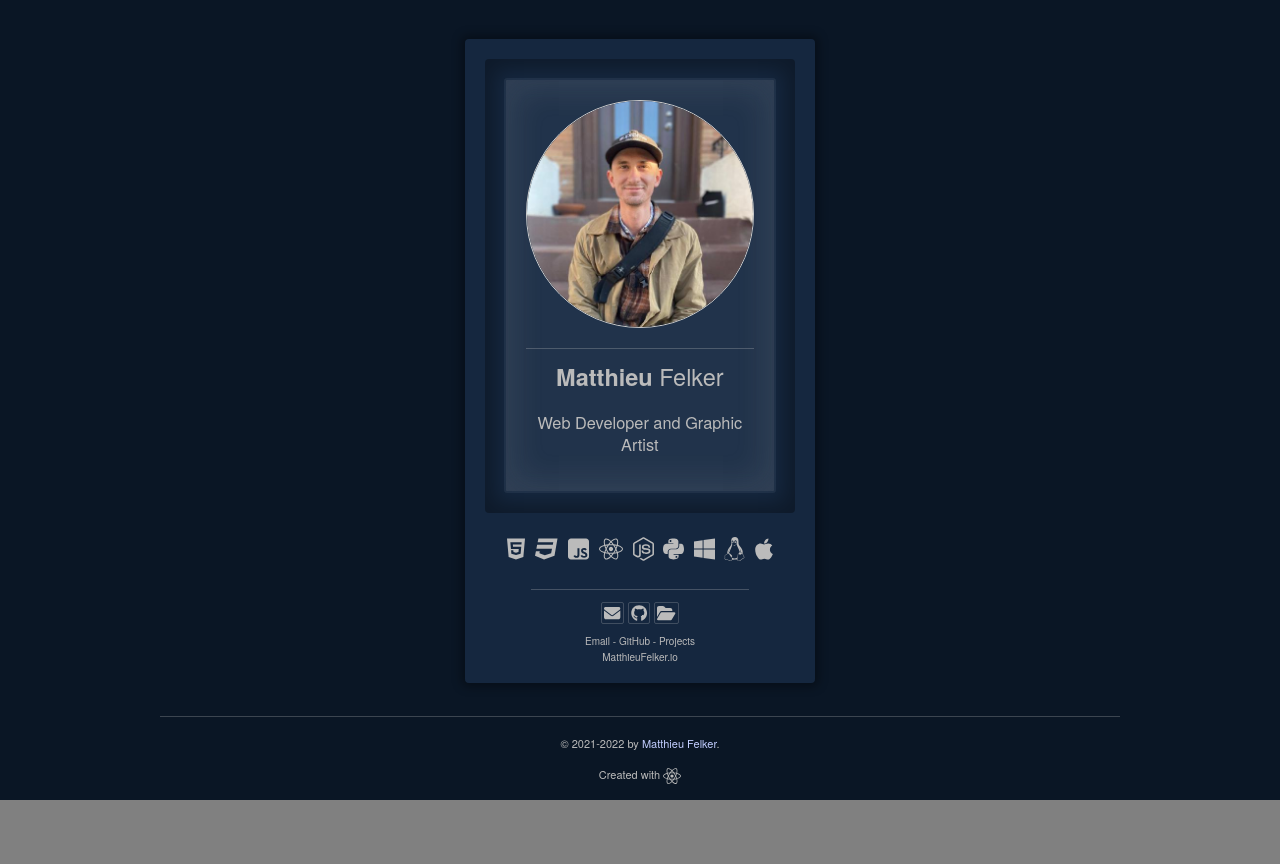
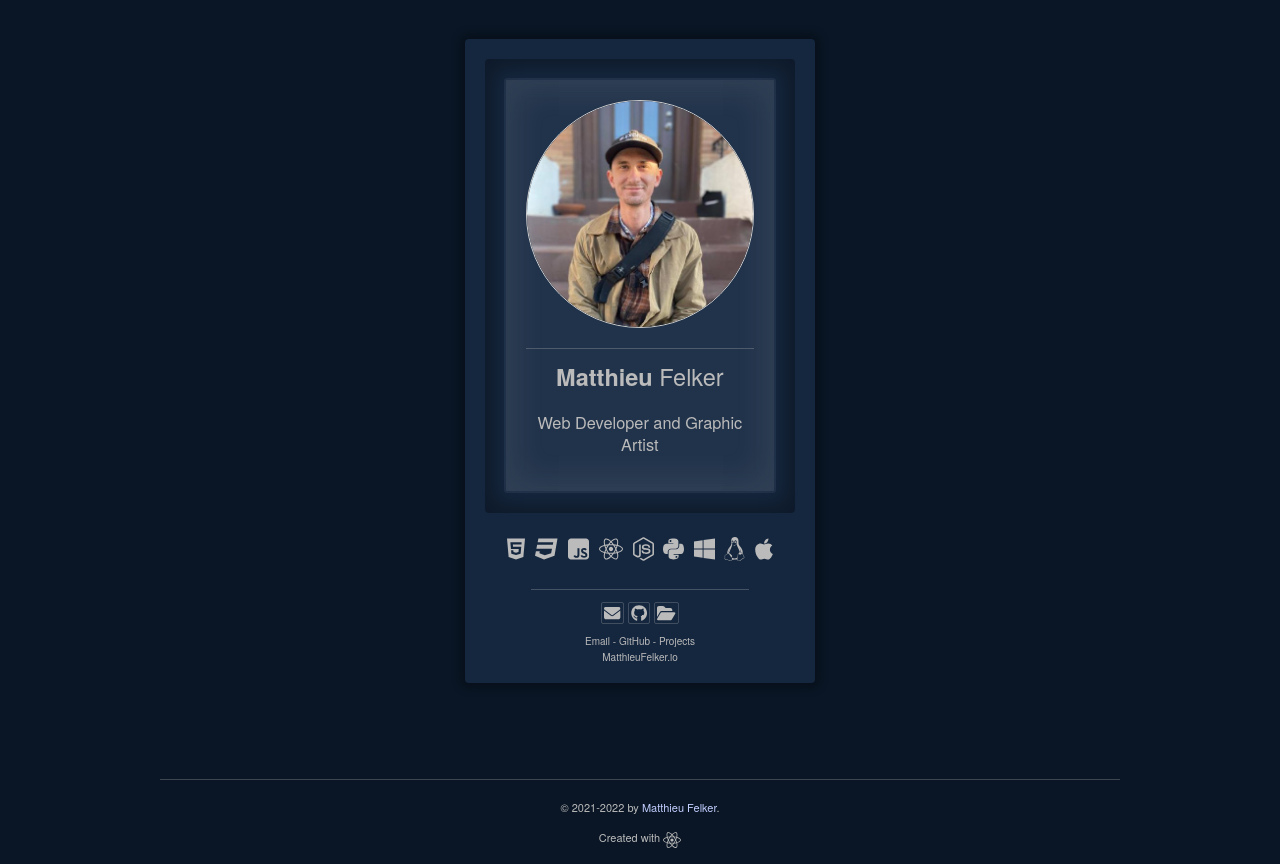
Before and after one commit to Matthieu-ui/mf-io, a React (Create React App) app in the folder mfio/: page / in a window 1280 px wide. Before the commit the page ends 800 px from the top, so only its background shows below. Built offline with nearby package versions, Linux system fonts and the light colour scheme.

Commit message:
build app

```diff
--- a/mfio/src/App.js
+++ b/mfio/src/App.js
@@ -7,6 +7,7 @@ function App() {
   return (
     <div className="App">
       <body>
+        <main>
         <div className="container">
           <div className="row">
             <div className="one-half column">
@@ -21,6 +22,7 @@ function App() {
             </div>
           </div>
         </div>
+        </main>
       </body>
     </div>
   );
--- a/mfio/src/css/skeleton.css
+++ b/mfio/src/css/skeleton.css
@@ -26,7 +26,9 @@
 
 /* Grid
 –––––––––––––––––––––––––––––––––––––––––––––––––– */
-
+main{
+  height: 108vh;
+}
 .mfio-card {
   color: #bbb;
   background-color: #15273f;
@@ -120,6 +122,7 @@
   color: #bbb;
   right: 0;
   margin: 0 auto;
+  height: 0;
 
 }
 
```
